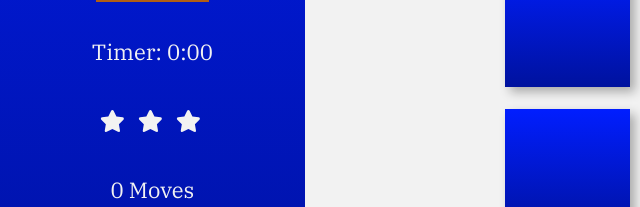
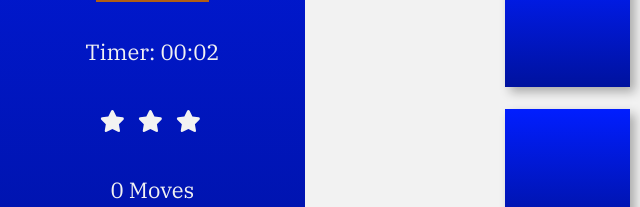
Before and after one commit to fredpbarker/memory-game, a plain HTML site: page index.html in a window 1280 px wide. Both pictures are taken after a click on the button "Play". Shown: the part 438-645 px from the top of the page, 0-640 px from the left. Drawn offline with Linux system fonts and the light colour scheme.

Commit message:
Added a timer function to count up during the game

```diff
--- a/index.html
+++ b/index.html
@@ -27,7 +27,7 @@
         </button>
         <div class="timer">
           <p class="timer__text">Timer:
-            <span class="timer__text-span">0:00</span>
+            <label class="timer__text-minutes">00</label>:<label class="timer__text-seconds">00</label>
           </p>
         </div>
         <div class="rating">
--- a/scripts/main.js
+++ b/scripts/main.js
@@ -28,9 +28,33 @@ startButton.addEventListener('click', startGame)
 // Start game
 function startGame (event) {
   event.preventDefault()
+  timer()
   shuffleCardList(cardList)
   addCardToPage(cardList)
   addEventListenerToCards()
+
+  // Timer function from https://stackoverflow.com/a/5517836
+  function timer () {
+    let minutesLabel = document.querySelector('.timer__text-minutes')
+    let secondsLabel = document.querySelector('.timer__text-seconds')
+    let totalSeconds = 0
+    setInterval(setTime, 1000)
+
+    function setTime () {
+      ++totalSeconds
+      secondsLabel.innerHTML = pad(totalSeconds % 60)
+      minutesLabel.innerHTML = pad(parseInt(totalSeconds / 60))
+    }
+
+    function pad (val) {
+      let valString = val + ''
+      if (valString.length < 2) {
+        return '0' + valString
+      } else {
+        return valString
+      }
+    }
+  }
 
   // Shuffle card array from http://stackoverflow.com/a/2450976
   function shuffleCardList (array) {
@@ -71,6 +95,7 @@ function startGame (event) {
   // This function runs each time a card is cliked
   let pairCheckCounter = 0
   let cardClickActive = true
+  let moveCounter = 0
   function ifCardIsClicked (event) {
     if (cardClickActive) {
       pairCheckCounter += 1
@@ -118,7 +143,10 @@ function startGame (event) {
       openCards[openCards.length - 1].style.backgroundColor = '#008a00'
       openCards[openCards.length - 2].style.backgroundColor = '#008a00'
     }, 1000)
-    cardClickActive = true
+    setTimeout(function () {
+      cardClickActive = true
+      incrementMoveCounter()
+    }, 1500)
   }
 
   // Runs if the cards are not matched
@@ -145,6 +173,14 @@ function startGame (event) {
       // And finally, removes the last two cards from the openCards array
       openCards.splice(openCards.length - 2, 2)
       cardClickActive = true
+      incrementMoveCounter()
     }, 2300)
   }
+
+  // Increments the move counter by 1 on each turn
+  function incrementMoveCounter () {
+    moveCounter += 1
+    const counterSpan = document.querySelector('.move-counter__text-span')
+    counterSpan.innerHTML = moveCounter
+  }
 }
```
